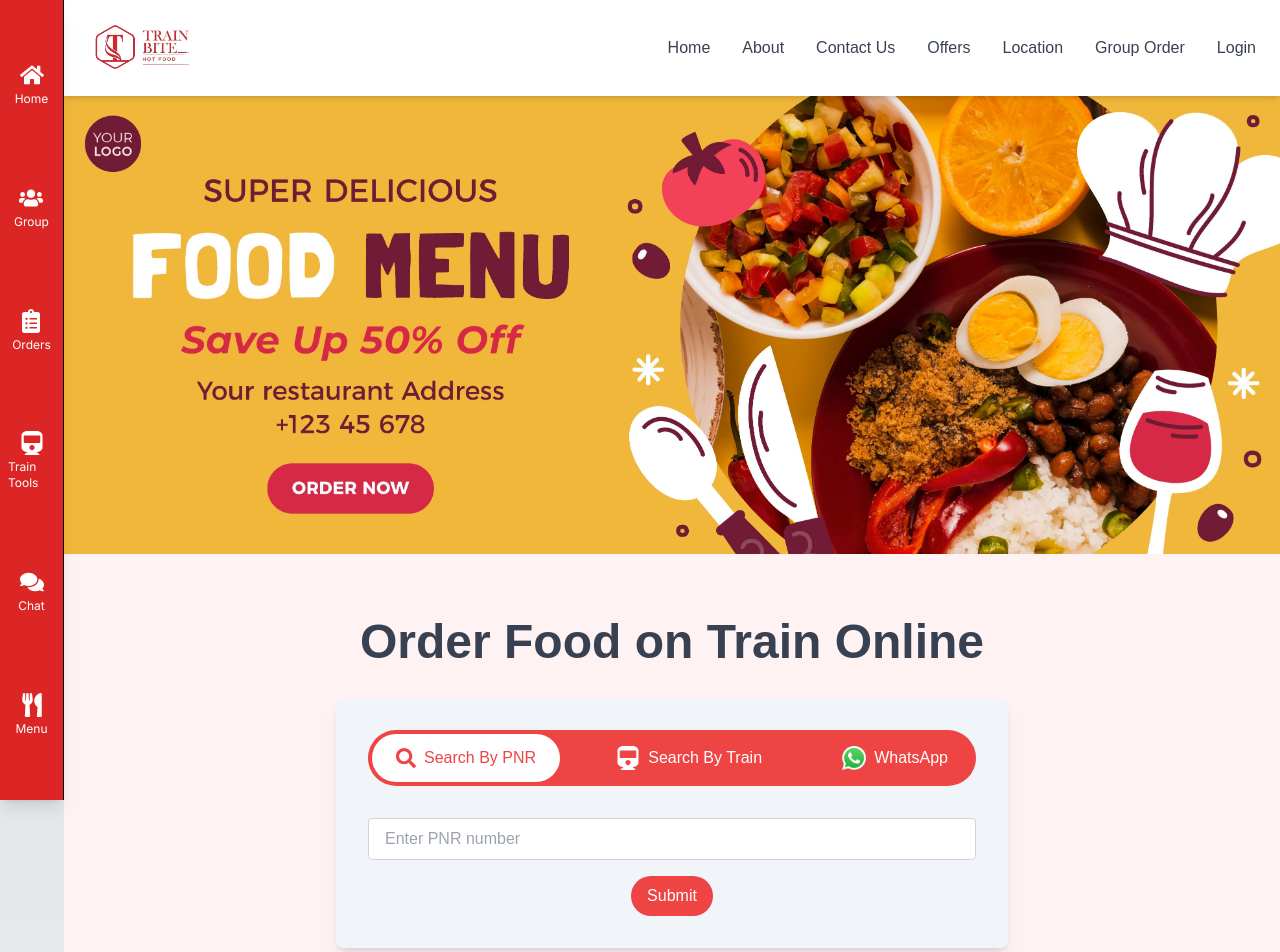
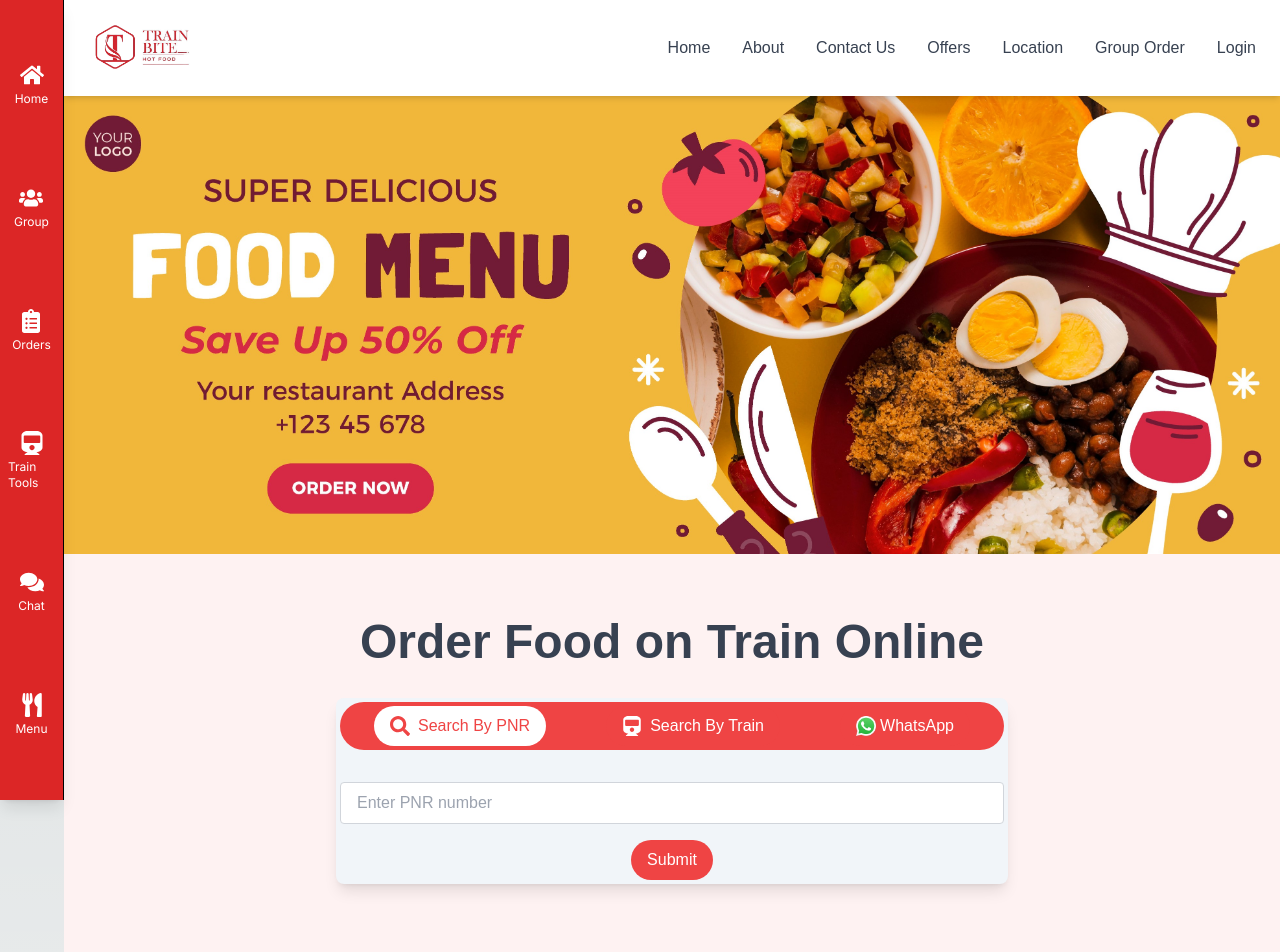
Before and after one commit to Nits-K/TrainBite, a Next.js app: page / in a window 1280 px wide. Shown: the top 952 px of the page. Built offline with nearby package versions, Linux system fonts and the light colour scheme.

Commit message:
adjusted padding

```diff
--- a/src/app/page.tsx
+++ b/src/app/page.tsx
@@ -29,14 +29,11 @@ export default function Home() {
           src="images/banner2.jpg"
           alt="banner"
         />
-        {/* <div className="w-full items-center flex flex-col justify-center text-center h-96 bg-red-100 ">
-          <h1 className="text-gray-700 text-4xl font-bold hover:text-red-400">Order Delicious food from your favorite Restaurent</h1>
-        </div> */}
         <h1 className="text-gray-700 text-5xl mt-16 font-bold text-center">Order Food on Train Online</h1>
-        <div className="bg-slate-100 rounded-lg max-w-2xl p-8 mt-8 flex flex-col items-center w-full  shadow-lg">
-      <div className="bg-red-500 rounded-full p-1 flex  justify-between w-full mb-8">
+        <div className="bg-slate-100 rounded-lg max-w-2xl p-1 mt-8 flex flex-col items-center w-full shadow-lg mx-auto">
+  <div className="bg-red-500 rounded-full p-1 flex justify-around w-full mb-8">
     <button
-    className={`flex items-center px-6 py-3 text-xs sm:text-base rounded-full transition-colors ${
+      className={`flex items-center px-3 sm:px-4 py-2 text-xs sm:text-base rounded-full transition-colors ${
         searchType === "PNR"
           ? "bg-white text-red-500"
           : "bg-red-500 text-white"
@@ -47,18 +44,18 @@ export default function Home() {
       Search By PNR
     </button>
     <button
-    className={`flex items-center px-6 py-3 text-xs sm:text-base rounded-full transition-colors ${
+      className={`flex items-center px-3 sm:px-4 py-2 text-xs sm:text-base rounded-full transition-colors ${
         searchType === "Train"
           ? "bg-white text-red-500"
           : "bg-red-500 text-white"
       } hover:bg-white hover:text-red-500`}
       onClick={() => handleButtonClick("Train")}
     >
-    <FaTrain className="h-6 w-6 mr-2" />
+      <FaTrain className="h-5 w-5 mr-2" />
       Search By Train
     </button>
     <button
-  className={`flex items-center px-6 py-3 text-xs sm:text-base rounded-full transition-colors ${
+      className={`flex items-center px-3 sm:px-4 py-2 text-xs sm:text-base rounded-full transition-colors ${
         searchType === "WhatsApp"
           ? "bg-white text-red-500"
           : "bg-red-500 text-white"
@@ -68,10 +65,13 @@ export default function Home() {
       <img
         src="images/whatsapp.png"
         alt="WhatsApp"
-    className="h-6 w-6 mr-2"
+        className="h-5 w-5 mr-1"
       />
       WhatsApp
     </button>
+
+
+
 
       </div>
       {searchType !== "WhatsApp" ? (
```
Lines whose indentation alone changed are shown as unchanged.
